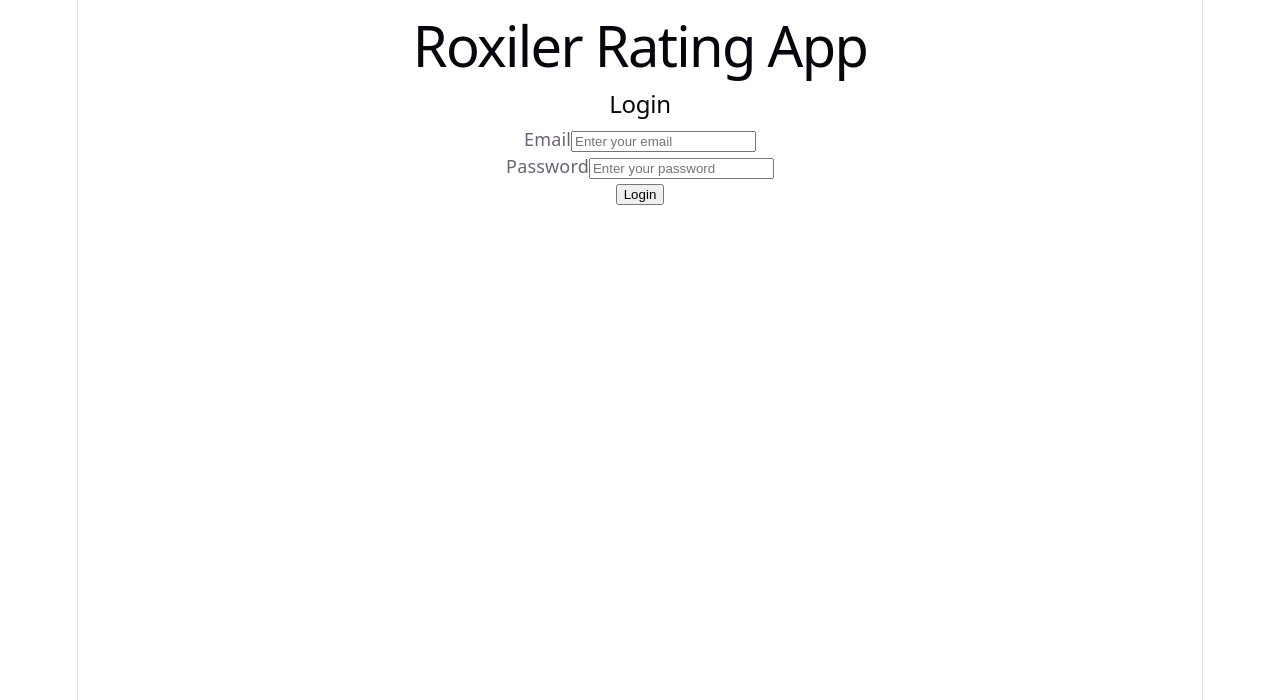
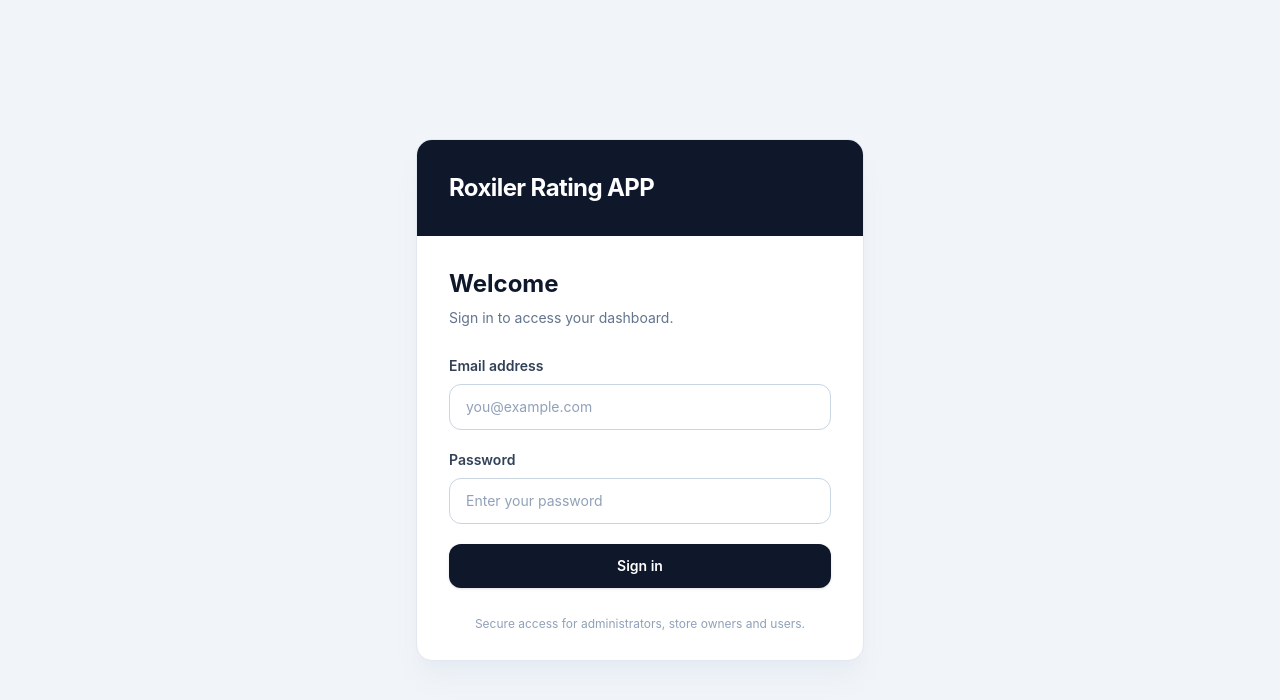
Before and after one commit to patil-bhupendra/roxiler-rating-app, a React app in the folder frontend/: page / in a window 1280 px wide. Shown: the top 700 px of the page. Built offline with nearby package versions, Linux system fonts and the light colour scheme; the HTML template or start-up script is replaced by a standard one.

Commit message:
Add Tailwind CSS and polish login UI

```diff
--- a/frontend/package.json
+++ b/frontend/package.json
@@ -10,9 +10,11 @@
     "preview": "vite preview"
   },
   "dependencies": {
+    "@tailwindcss/vite": "^4.3.3",
     "react": "^19.2.8",
     "react-dom": "^19.2.8",
-    "react-router-dom": "^7.18.3"
+    "react-router-dom": "^7.18.3",
+    "tailwindcss": "^4.3.3"
   },
   "devDependencies": {
     "@eslint/js": "^10.0.1",
--- a/frontend/src/index.css
+++ b/frontend/src/index.css
@@ -1,111 +1 @@
-:root {
-  --text: #6b6375;
-  --text-h: #08060d;
-  --bg: #fff;
-  --border: #e5e4e7;
-  --code-bg: #f4f3ec;
-  --accent: #aa3bff;
-  --accent-bg: rgba(170, 59, 255, 0.1);
-  --accent-border: rgba(170, 59, 255, 0.5);
-  --social-bg: rgba(244, 243, 236, 0.5);
-  --shadow:
-    rgba(0, 0, 0, 0.1) 0 10px 15px -3px, rgba(0, 0, 0, 0.05) 0 4px 6px -2px;
-
-  --sans: system-ui, 'Segoe UI', Roboto, sans-serif;
-  --heading: system-ui, 'Segoe UI', Roboto, sans-serif;
-  --mono: ui-monospace, Consolas, monospace;
-
-  font: 18px/145% var(--sans);
-  letter-spacing: 0.18px;
-  color-scheme: light dark;
-  color: var(--text);
-  background: var(--bg);
-  font-synthesis: none;
-  text-rendering: optimizeLegibility;
-  -webkit-font-smoothing: antialiased;
-  -moz-osx-font-smoothing: grayscale;
-
-  @media (max-width: 1024px) {
-    font-size: 16px;
-  }
-}
-
-@media (prefers-color-scheme: dark) {
-  :root {
-    --text: #9ca3af;
-    --text-h: #f3f4f6;
-    --bg: #16171d;
-    --border: #2e303a;
-    --code-bg: #1f2028;
-    --accent: #c084fc;
-    --accent-bg: rgba(192, 132, 252, 0.15);
-    --accent-border: rgba(192, 132, 252, 0.5);
-    --social-bg: rgba(47, 48, 58, 0.5);
-    --shadow:
-      rgba(0, 0, 0, 0.4) 0 10px 15px -3px, rgba(0, 0, 0, 0.25) 0 4px 6px -2px;
-  }
-
-  #social .button-icon {
-    filter: invert(1) brightness(2);
-  }
-}
-
-body {
-  margin: 0;
-}
-
-#root {
-  width: 1126px;
-  max-width: 100%;
-  margin: 0 auto;
-  text-align: center;
-  border-inline: 1px solid var(--border);
-  min-height: 100svh;
-  display: flex;
-  flex-direction: column;
-  box-sizing: border-box;
-}
-
-h1,
-h2 {
-  font-family: var(--heading);
-  font-weight: 500;
-  color: var(--text-h);
-}
-
-h1 {
-  font-size: 56px;
-  letter-spacing: -1.68px;
-  margin: 32px 0;
-  @media (max-width: 1024px) {
-    font-size: 36px;
-    margin: 20px 0;
-  }
-}
-h2 {
-  font-size: 24px;
-  line-height: 118%;
-  letter-spacing: -0.24px;
-  margin: 0 0 8px;
-  @media (max-width: 1024px) {
-    font-size: 20px;
-  }
-}
-p {
-  margin: 0;
-}
-
-code,
-.counter {
-  font-family: var(--mono);
-  display: inline-flex;
-  border-radius: 4px;
-  color: var(--text-h);
-}
-
-code {
-  font-size: 15px;
-  line-height: 135%;
-  padding: 4px 8px;
-  background: var(--code-bg);
-}
+@import "tailwindcss";
--- a/frontend/src/pages/Login.jsx
+++ b/frontend/src/pages/Login.jsx
@@ -30,7 +30,6 @@ const Login = () => {
       }
 
       localStorage.setItem("token", data.token);
-
       localStorage.setItem("user", JSON.stringify(data.user));
 
       if (data.user.role === "ADMIN") {
@@ -47,39 +46,84 @@ const Login = () => {
   };
 
   return (
-    <div className="login-container">
-      <div className="login-card">
-        <h1>Roxiler Rating App</h1>
+    <main className="min-h-screen bg-slate-100 flex items-center justify-center px-4 py-8">
+      <section className="w-full max-w-md rounded-2xl bg-white border border-slate-200 shadow-xl shadow-slate-200/60 overflow-hidden">
+        <div className="bg-slate-900 px-8 py-8 text-white">
+          <div className="flex items-center gap-4">
+            <div>
+              <h1 className="text-2xl font-bold tracking-tight">
+                Roxiler Rating APP
+              </h1>
+            </div>
+          </div>
+        </div>
 
-        <h2>Login</h2>
+        <div className="px-8 pt-8">
+          <div className="mb-7">
+            <h2 className="text-2xl font-bold text-slate-900">Welcome</h2>
 
-        <form onSubmit={handleLogin}>
-          <div>
-            <label>Email</label>
+            <p className="mt-2 text-sm text-slate-500">
+              Sign in to access your dashboard.
+            </p>
+          </div>
+
+          <form onSubmit={handleLogin} className="space-y-5">
+            <div className="flex flex-col gap-2">
+              <label
+                htmlFor="email"
+                className="text-sm font-semibold text-slate-700"
+              >
+                Email address
+              </label>
 
               <input
+                id="email"
                 type="email"
-              placeholder="Enter your email"
+                placeholder="you@example.com"
                 value={email}
                 onChange={(e) => setEmail(e.target.value)}
+                autoComplete="email"
+                required
+                className="w-full rounded-xl border border-slate-300 bg-white px-4 py-3 text-sm text-slate-900 placeholder:text-slate-400 outline-none transition focus:border-slate-900 focus:ring-4 focus:ring-slate-900/10"
               />
             </div>
 
-          <div>
-            <label>Password</label>
+            <div className="flex flex-col gap-2">
+              <div className="flex items-center justify-between">
+                <label
+                  htmlFor="password"
+                  className="text-sm font-semibold text-slate-700"
+                >
+                  Password
+                </label>
+              </div>
 
               <input
+                id="password"
                 type="password"
                 placeholder="Enter your password"
                 value={password}
                 onChange={(e) => setPassword(e.target.value)}
+                autoComplete="current-password"
+                required
+                className="w-full rounded-xl border border-slate-300 bg-white px-4 py-3 text-sm text-slate-900 placeholder:text-slate-400 outline-none transition focus:border-slate-900 focus:ring-4 focus:ring-slate-900/10"
               />
             </div>
 
-          <button type="submit">Login</button>
+            <button
+              type="submit"
+              className="w-full rounded-xl bg-slate-900 px-4 py-3 text-sm font-semibold text-white shadow-sm transition hover:bg-slate-800 hover:shadow-md active:scale-[0.99] focus:outline-none focus:ring-4 focus:ring-slate-900/20"
+            >
+              Sign in
+            </button>
           </form>
+
+          <p className="py-7 text-center text-xs text-slate-400">
+            Secure access for administrators, store owners and users.
+          </p>
         </div>
-    </div>
+      </section>
+    </main>
   );
 };
 
--- a/frontend/vite.config.js
+++ b/frontend/vite.config.js
@@ -1,7 +1,7 @@
-import react from '@vitejs/plugin-react'
-import { defineConfig } from 'vite'
+import { defineConfig } from "vite";
+import react from "@vitejs/plugin-react";
+import tailwindcss from "@tailwindcss/vite";
 
-// https://vite.dev/config/
 export default defineConfig({
-  plugins: [react()],
-})
+  plugins: [react(), tailwindcss()],
+});
```
Also changed, not shown: 1 other file (tests, documents, lock files or other folders). Lines whose indentation alone changed are shown as unchanged.
